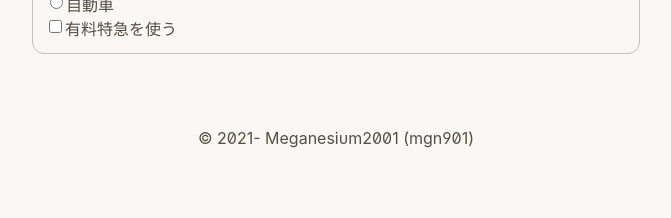
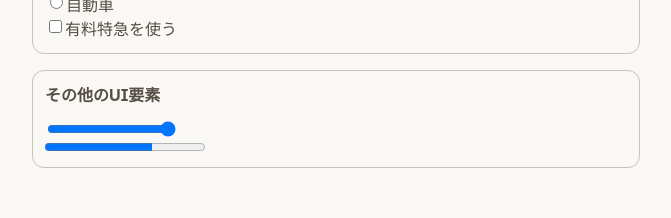
Before and after one commit to mgn901/m13tk, a React app: page / in a window 1280 px wide. Shown: the part 1476-1694 px from the top of the page, without its empty margins (304-975 px from the left). Before the commit the page ends 1650 px from the top, so only its background shows below. Built offline with nearby package versions, Linux system fonts and the light colour scheme; the HTML template or start-up script is replaced by a standard one; a web font is replaced by a local one.

Commit message:
サンプルにスライダーとプログレスバーを追加した。

```diff
--- a/src/main.tsx
+++ b/src/main.tsx
@@ -2,6 +2,7 @@ import * as React from 'react';
 import * as ReactDOM from 'react-dom';
 import { ArticleCardList } from './sampleComponents/ArticleCardList';
 import { InputDepAndArr } from './sampleComponents/InputDepAndArr';
+import { MiscComponents } from './sampleComponents/MiscComponents';
 import { PictureCard } from './sampleComponents/PictureCard';
 import { ShortPost } from './sampleComponents/shortPost';
 import './scss/style.scss';
@@ -23,6 +24,7 @@ export const App: React.FC = () => {
 			<ArticleCardList />
 			<PictureCard />
 			<InputDepAndArr />
+			<MiscComponents />
 		</main>
 		<footer className='tkcnt-x tkjustify-center tkm-6 tkpy-6'>
 			<div className='tkcnt-x tkjustify-center tkx-160 tkpx-4'>&copy; 2021- Meganesium2001 (mgn901)</div>
--- /dev/null
+++ b/src/sampleComponents/MiscComponents.tsx
@@ -0,0 +1,11 @@
+import * as React from 'react';
+
+export const MiscComponents = () => {
+	return <div className='tkcnt-y tkm-4 tkp-3 tkr-3 tkb-normal'>
+		<h3 className='tkcnt-x tktxt-heading tkm-3'>その他のUI要素</h3>
+		<div className='tkcnt-y tkm-3'>
+			<input type='range' className='tkinput-range tkm-3' min={0} max={10} step={1} />
+			<progress className='tkinput-progress tkm-3' max={100} value={67}>67%</progress>
+		</div>
+	</div>
+}
```
